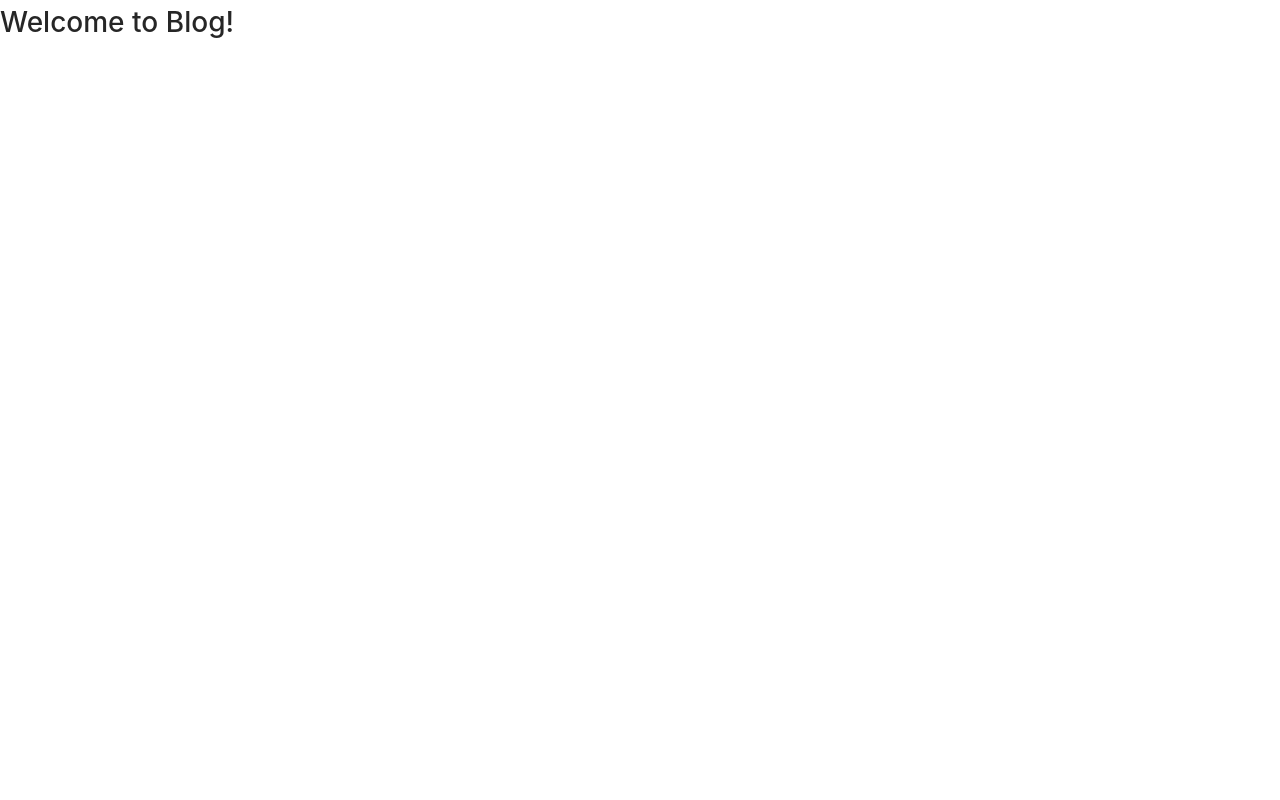
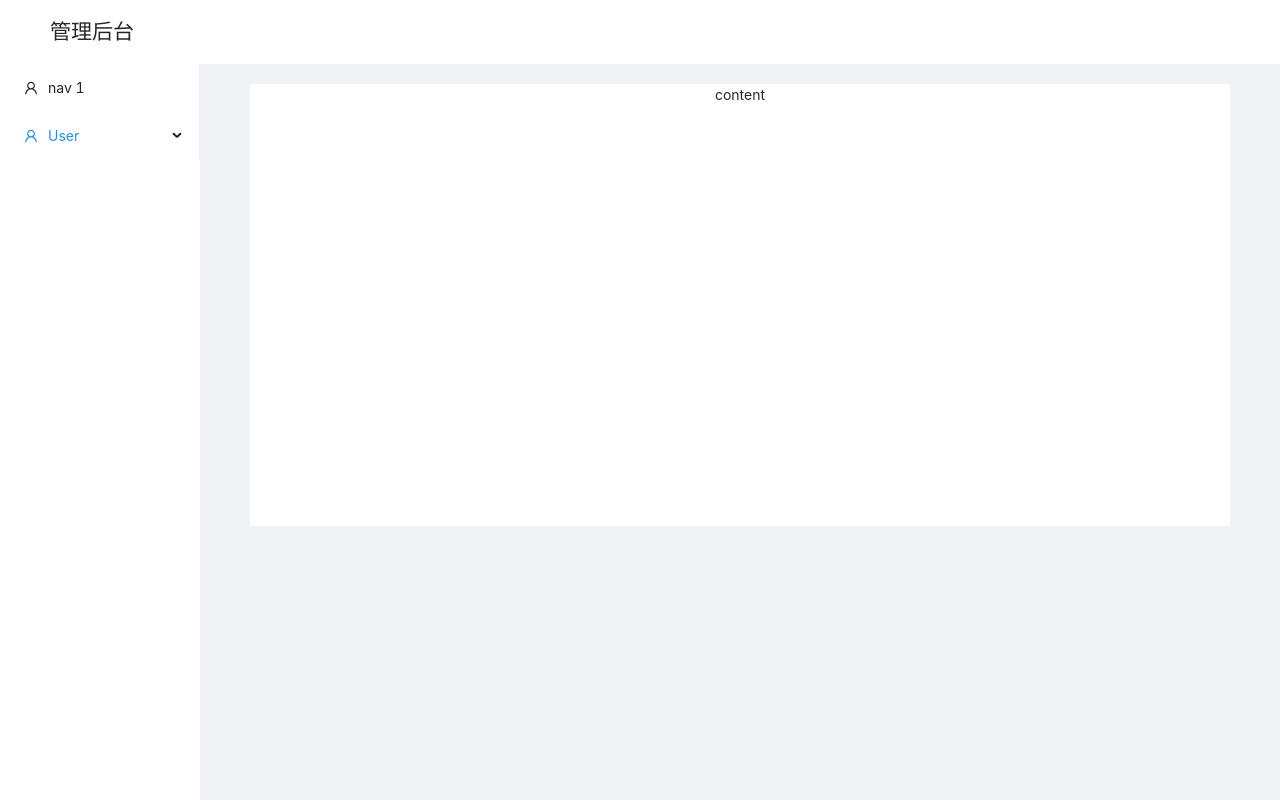
Before and after one commit to gaowb-12/blog, a Next.js app in the folder admin/: page /index in a window 1280 px wide. Built offline with nearby package versions, Linux system fonts and the light colour scheme.

Commit message:
后台页面布局

```diff
--- a/admin/pages/index/index.tsx
+++ b/admin/pages/index/index.tsx
@@ -1,12 +1,53 @@
-import Head from 'next/head'
+import { Layout, Menu, Breadcrumb } from 'antd';
+import { UserOutlined, LaptopOutlined, NotificationOutlined } from '@ant-design/icons';
 import http_auth from "../../src/api/auth";
+
+const { SubMenu } = Menu;
+const { Header, Content, Sider } = Layout;
 
 export default function Home() {
   return (
-    <main>
-      <h1 className="title">
-        Welcome to Blog!
-      </h1>
-    </main>
+    <Layout>
+      <Header style={{ position: 'fixed', zIndex: 1, width: '100%', background:"#fff" }}>
+        <h2 className="logo">管理后台</h2>
+        {/* <Menu theme="light" mode="horizontal" defaultSelectedKeys={['2']}>
+          <Menu.Item key="1">nav 1</Menu.Item>
+          <Menu.Item key="2">nav 2</Menu.Item>
+          <Menu.Item key="3">nav 3</Menu.Item>
+        </Menu> */}
+      </Header>
+      <Layout>
+        <Sider
+          style={{
+            overflow: 'auto',
+            height: '100vh',
+            position: 'fixed',
+            paddingTop: 64,
+            boxSizing:"border-box",
+            background:"#fff",
+            left: 0,
+          }}
+        >
+          <Menu theme="light" mode="inline" defaultSelectedKeys={['4']}>
+            <Menu.Item key="1" icon={<UserOutlined />}>
+              nav 1
+            </Menu.Item>
+            <SubMenu key="sub1" icon={<UserOutlined />} title="User">
+              <Menu.Item key="3">Tom</Menu.Item>
+              <Menu.Item key="4">Bill</Menu.Item>
+              <Menu.Item key="5">Alex</Menu.Item>
+            </SubMenu>
+
+          </Menu>
+        </Sider>
+        <Layout style={{ marginLeft: 200,height: "100vh" }}>
+          <Content style={{ padding: '0 50px',paddingTop: 64, overflowY: 'auto' }}>
+            <div className="site-layout-background" style={{ background:"#fff",marginTop:"20px",minHeight:"60%", textAlign: 'center' }}>
+              content
+            </div>
+          </Content>
+        </Layout>
+      </Layout>
+    </Layout>
   )
 }
```
